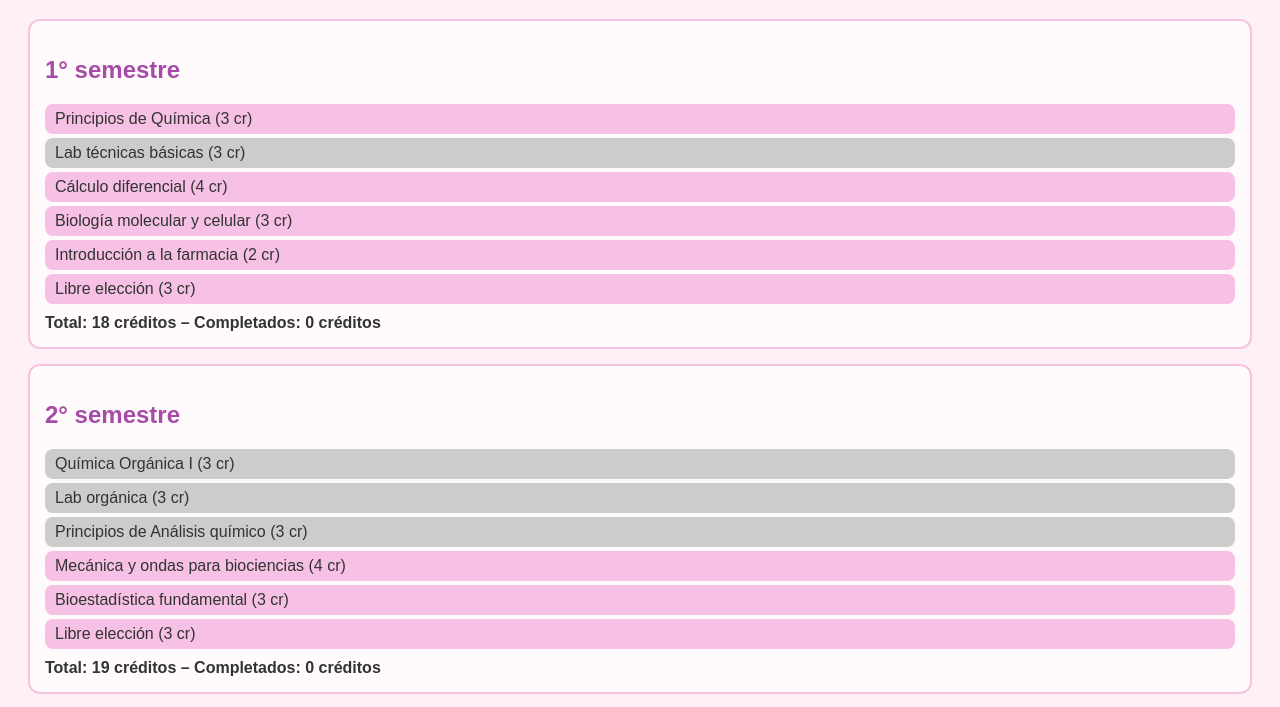
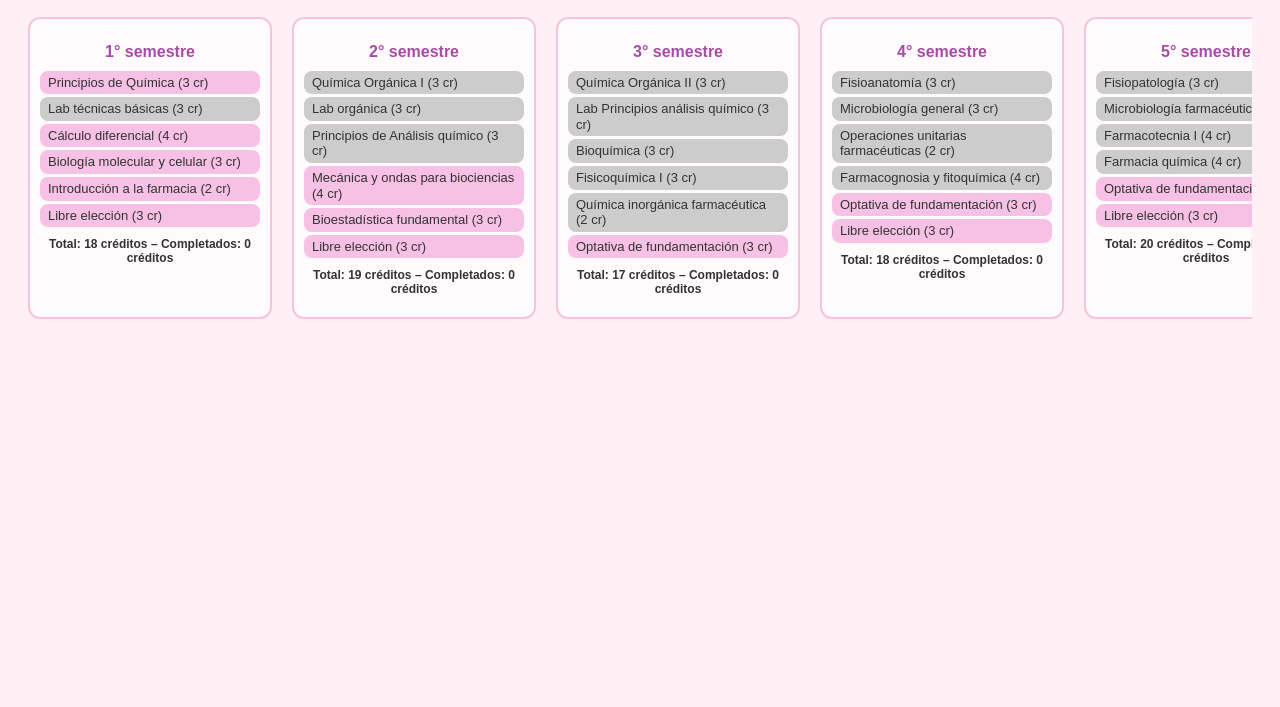
Before and after one commit to Malejja/Malla-Farmacia, a plain HTML site: page index.html in a window 1280 px wide. Shown: the part 89-796 px from the top of the page. Drawn offline with Linux system fonts and the light colour scheme.

Commit message:
Update style.css

```diff
--- a/style.css
+++ b/style.css
@@ -1,43 +1,66 @@
-
 body {
   font-family: Arial, sans-serif;
   background-color: #fff0f5;
   color: #333;
   padding: 20px;
 }
+
 h1 {
   text-align: center;
   color: #a64ca6;
+  margin-bottom: 20px;
 }
+
+#malla {
+  display: flex;
+  overflow-x: auto;
+  gap: 20px;
+  padding-bottom: 20px;
+}
+
 .semestre {
+  flex: 0 0 auto;
+  width: 220px;
   border: 2px solid #f5c3e0;
   background-color: #fffafc;
   border-radius: 12px;
-  padding: 15px;
-  margin: 15px 0;
+  padding: 10px;
 }
-h2 {
+
+.semestre h2 {
   color: #a64ca6;
+  font-size: 16px;
+  text-align: center;
+  margin-bottom: 10px;
 }
+
 .materia {
-  padding: 6px 10px;
-  margin: 4px 0;
+  padding: 4px 8px;
+  margin: 3px 0;
   border-radius: 8px;
   background-color: #eee;
+  font-size: 13px;
   cursor: pointer;
+  line-height: 1.2;
 }
+
 .materia.habilitada {
   background-color: #f6c1e4;
 }
+
 .materia.bloqueada {
   background-color: #ccc;
   cursor: not-allowed;
 }
+
 .materia.aprobada {
   background-color: #d4edda;
   text-decoration: line-through;
 }
+
 .creditos {
   margin-top: 10px;
+  font-size: 12px;
+  text-align: center;
   font-weight: bold;
 }
```
